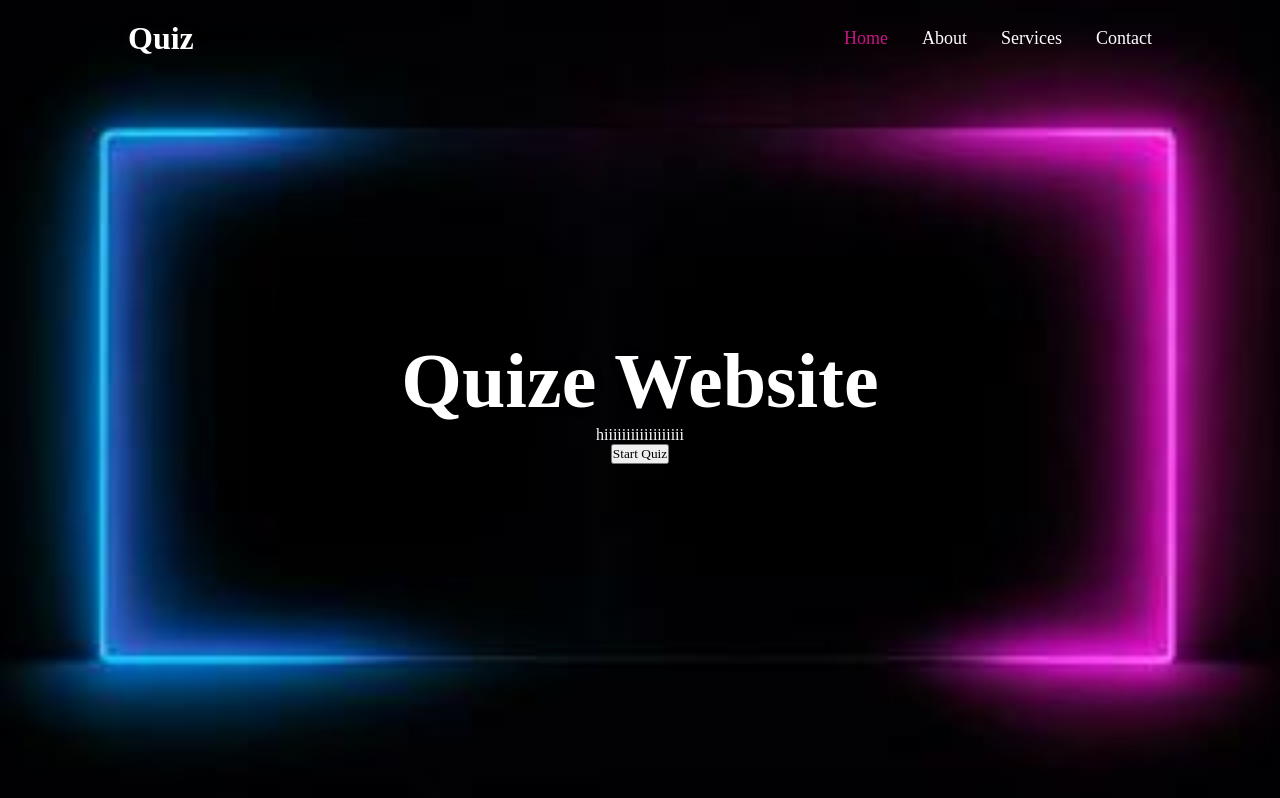
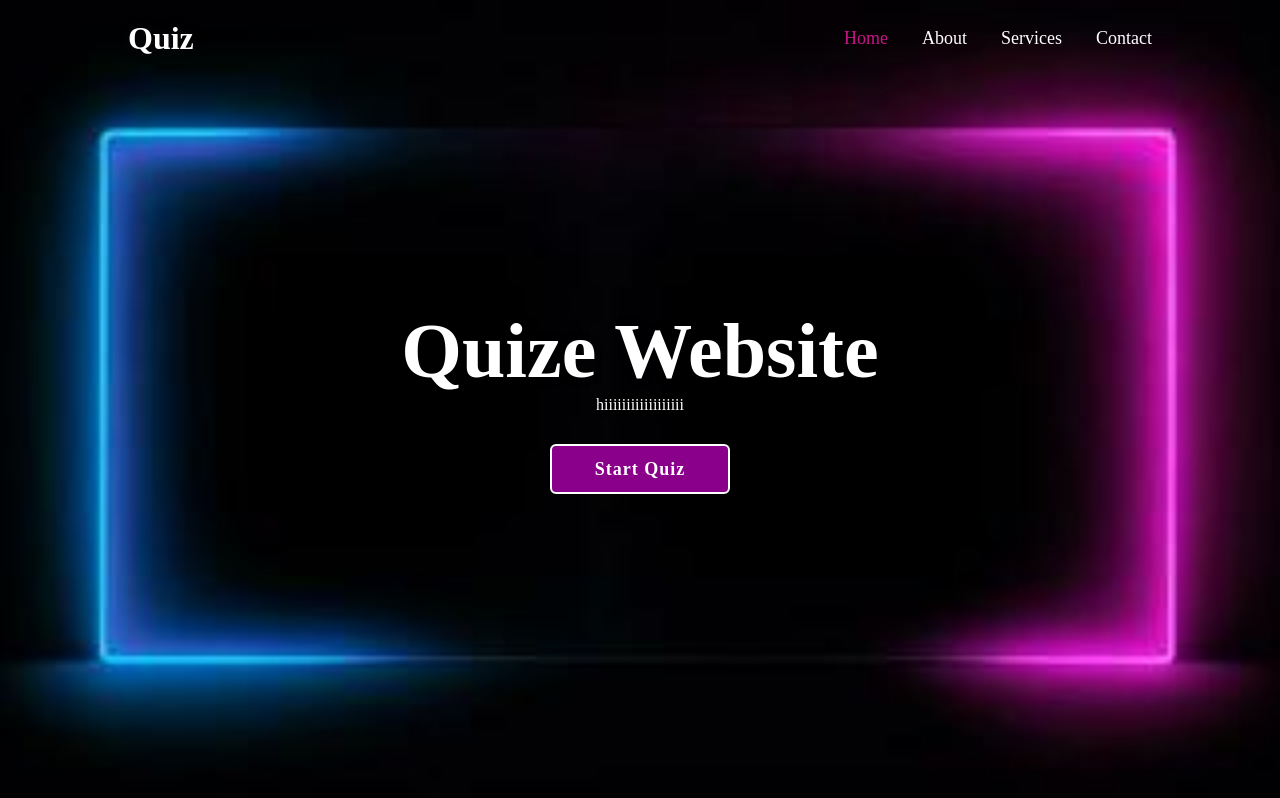
Before and after one commit to Heshani833/Quiz-Website, a plain HTML site: page index.html in a window 1280 px wide. Drawn offline with Linux system fonts and the light colour scheme.

Commit message:
Create start button

```diff
--- a/style.css
+++ b/style.css
@@ -71,3 +71,31 @@ body {
   font-weight: 700;
   text-shadow: 0 0 10px rgba(0, 0, 0, 0.3);
 }
+
+.home-content p {
+  font-size: 16px;
+  text-align: center;
+  text-shadow: 0 0 10px rgba(0, 0, 0, 0.3);
+  margin-bottom: 30px;
+}
+
+.home-content .start-btn {
+  width: 180px;
+  height: 50px;
+  background: darkmagenta;
+  border: 2px solid #fff;
+  outline: none;
+  border-radius: 6px;
+  box-shadow: 0 o 10px darkmagenta;
+  font-size: 18px;
+  color: #fff;
+  letter-spacing: 1px;
+  font-weight: 600;
+  cursor: pointer;
+  transition: 0.5s;
+}
+
+.home-content .start-btn:hover {
+  background: darkblue;
+  box-shadow: none;
+}
```
